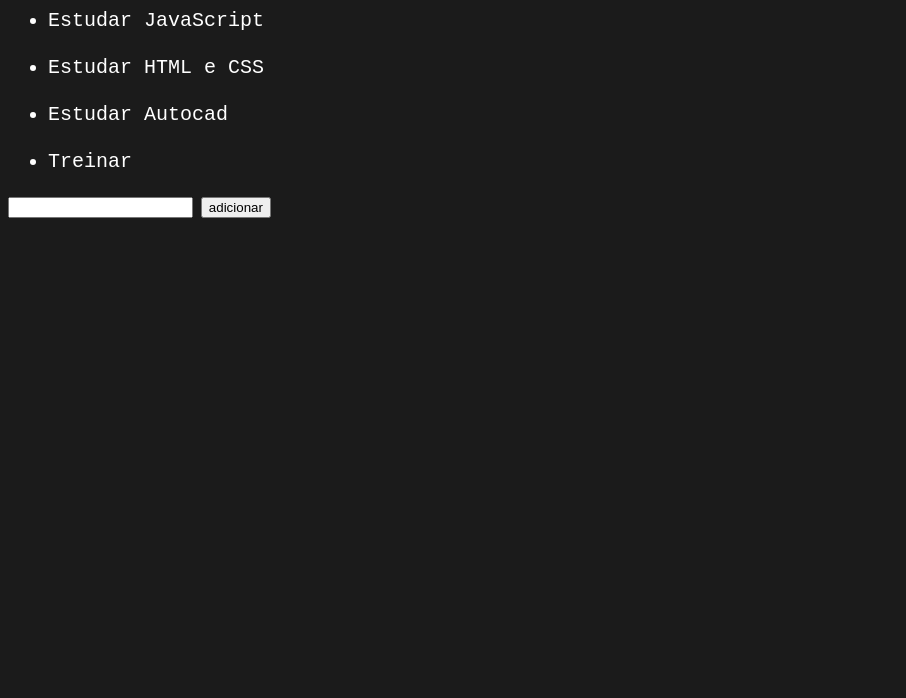
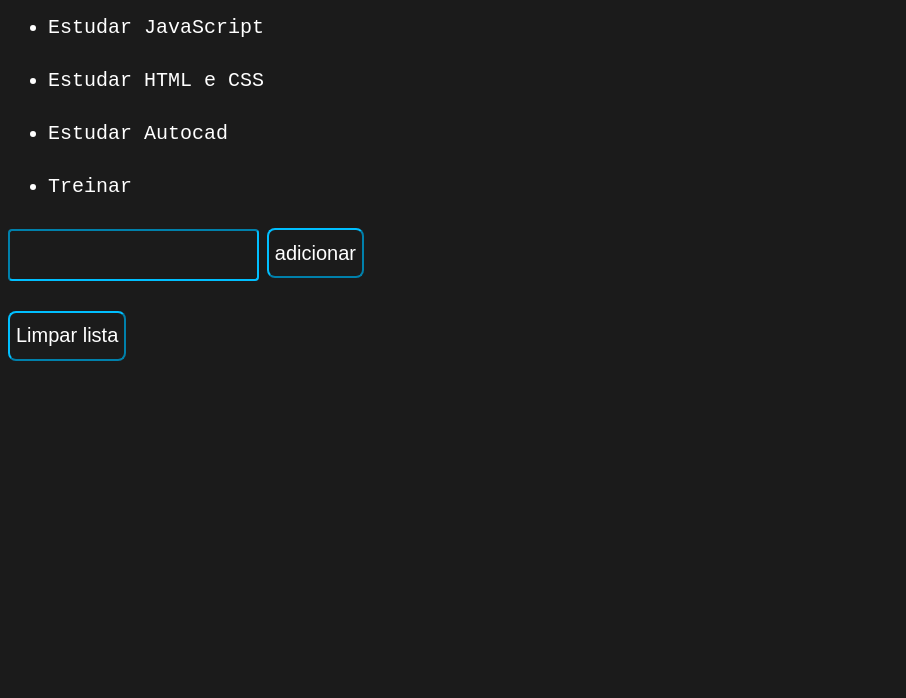
Before and after one commit to LuizFelixDev/estudosJavaScript, a plain HTML site: page EXPRATICOS/listaTar/index.html in a window 1280 px wide. Shown: the part 102-800 px from the top of the page, without its empty margins (0-906 px from the left). Drawn offline with Linux system fonts and the light colour scheme.

Commit message:
Implementei uma função de adicionar elementos na lista, outra de limpar a lista e estilizei o site

```diff
--- a/EXPRATICOS/listaTar/app.js
+++ b/EXPRATICOS/listaTar/app.js
@@ -0,0 +1,16 @@
+function adicionar(){
+    let lista = window.document.getElementById('minhaLista')
+    let novo = window.document.createElement('li')
+    let input = window.document.getElementById('item').value
+
+    novo.textContent = input
+
+    lista.appendChild(novo)
+
+
+}
+
+function limpar(){
+    lista = window.document.getElementById('minhaLista')
+    lista.innerHTML = ''
+}
--- a/EXPRATICOS/listaTar/index.html
+++ b/EXPRATICOS/listaTar/index.html
@@ -5,12 +5,13 @@
     <meta name="viewport" content="width=device-width, initial-scale=1.0">
     <title>Lista de tarefas</title>
     <link rel="stylesheet" href="style.css">
+    <script src="app.js"></script>
 </head>
 <body>
 
     <div>
         <h1 class="title">Tarefas do dia 4 de Fevereiro</h1>
-        <ul>
+        <ul class="list-item" id="minhaLista">
             <li class="list-item">Estudar JavaScript</li>
             <li class="list-item">Estudar HTML e CSS</li>
             <li class="list-item">Estudar Autocad</li>
@@ -18,9 +19,15 @@
         </ul>
     </div>
     <div>
-        <input type="text">
-        <input type="button" value="adicionar">
+        <input class="barra" type="text" id="item">
+        <input class="botao" type="button" value="adicionar" onclick="adicionar()">
     </div>
+    <div>
+        <br>
+        <br>
+        <input class="botao" type="button" value="Limpar lista" onclick="limpar()">
+    </div>
+
 
 </body>
 </html>
--- a/EXPRATICOS/listaTar/style.css
+++ b/EXPRATICOS/listaTar/style.css
@@ -7,8 +7,35 @@
 .title{
     font-size: 45px;
     color: #00BFFF;
+    text-shadow: 0 0 5px #00bfff, 0 0 10px #05e2ff, 0 0 20px #000000;
+    font-size: 3rem;
 }
 .list-item {
-    margin-bottom: 24px;
+    margin-bottom: 30px;
     font-size: 20px;
+    font-family: monospace;
 }
+
+.barra {
+    height: 32px;
+    background-color: transparent;
+    color: white;
+    border-color: #00BFFF;
+    border-radius: 4px;
+    font-size: 18px;
+    font-family: monospace;
+    padding: 8px;
+}
+
+.botao{
+    height: 50px;
+    font-size: 20px;
+    background-color: transparent;
+    border-radius: 8px;
+    border-color: #00BFFF;
+    color: white;
+}
+
+li{
+    margin-bottom: 20px;
+}
```
